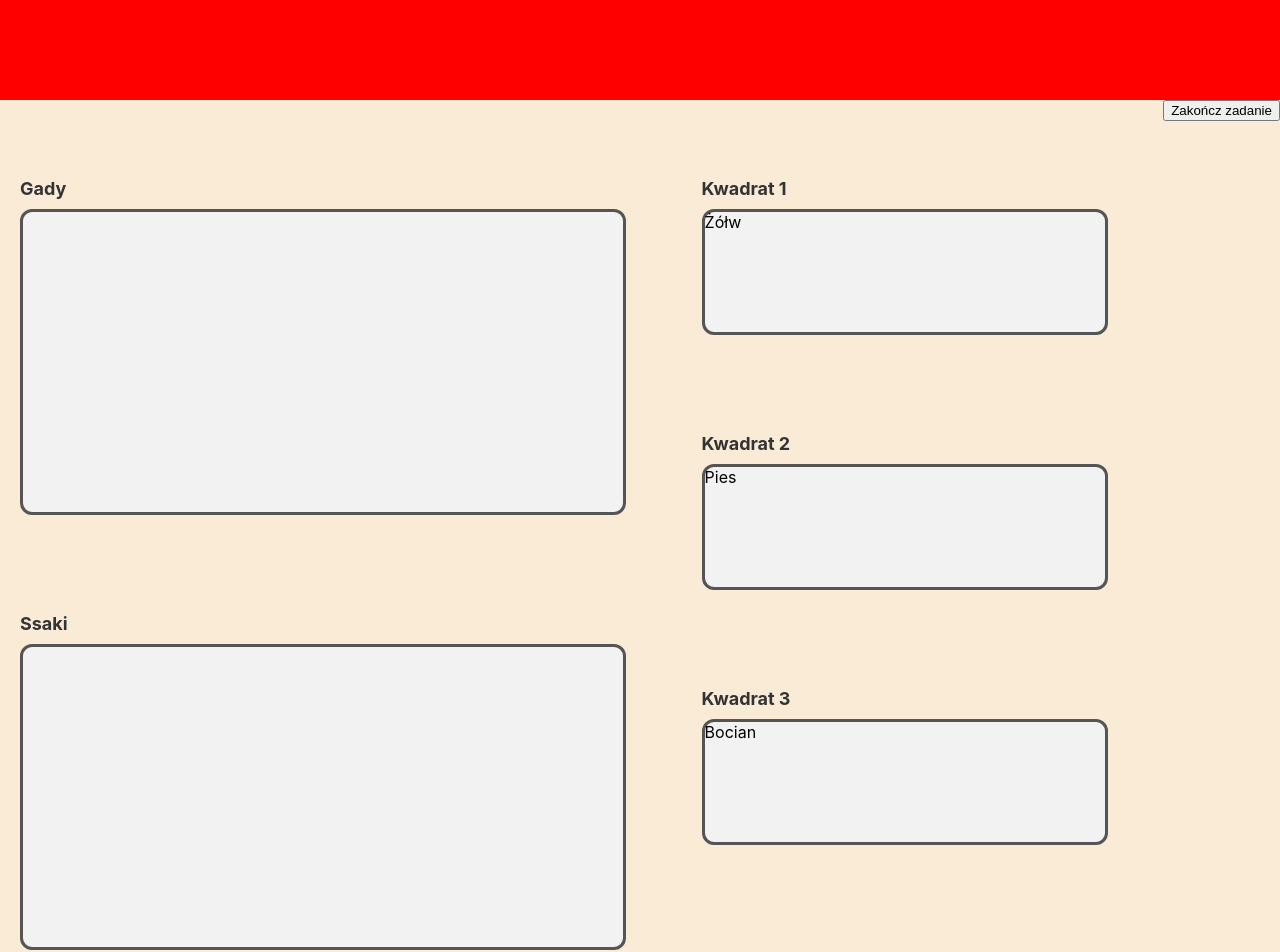
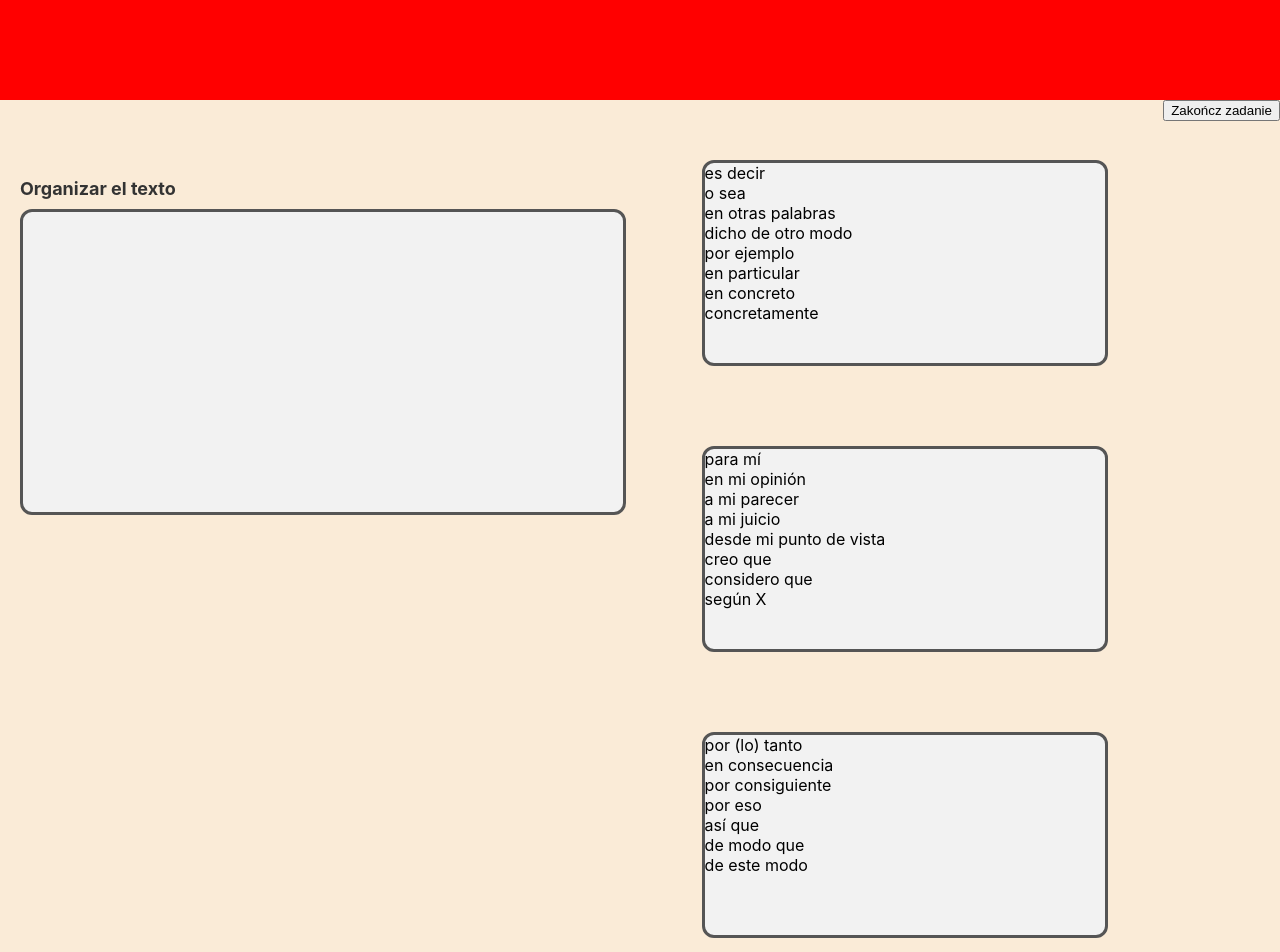
Before and after one commit to Corman11/AplikacjaHiszpa-skiFrontEND, a React (Create React App) app: page /TaskFrase in a window 1280 px wide. Shown: the top 952 px of the page. Built offline with nearby package versions, Linux system fonts and the light colour scheme.

Commit message:
Zmiany w zadaniu z Kwadratami2

```diff
--- a/public/index.html
+++ b/public/index.html
@@ -24,7 +24,7 @@
       work correctly both with client-side routing and a non-root public URL.
       Learn how to configure a non-root public URL by running `npm run build`.
     -->
-    <title>React App</title>
+    <title>Profe Beata</title>
   </head>
   <body>
     <noscript>You need to enable JavaScript to run this app.</noscript>
--- a/src/App.js
+++ b/src/App.js
@@ -43,11 +43,20 @@ function MainPage() {
         {cars.map(car => <li key={car}>{car}</li>)}
       </ul> */}
 
+      Parte I <br />
+       EJERCICIOS DE CONTECTORES TEXTUALES  <br />
+      Encuentra los conectores textuales para:
+
       <ul>
-      <Link to="/TaskFrase">Zadanie 1</Link>
+      <Link to="/TaskFrase">Organizar el texto</Link>
       </ul>
+
+      Parte II <br />
+      EJERCICIOS DE REDACCIÓN PARA EL EXAMEN DE SELECTIVIDAD - "PROGRAMA AMPLIADO" (matura rozszerzona)
+      1. Textos argumentativos <br />
+      A. Textos argumentativos tipo "Ventajas y desventajas"
       <ul>
-      <Link to="/TextCompletion">Zadanie 2</Link>
+      <Link to="/TextCompletion">zad1 – Uporządkowanie zgodnie z kolejnością</Link>
       </ul>
 
     </div>
@@ -67,6 +76,7 @@ function App() {
           {/* Zadanie 1*/}
           <Route path="TaskFrase" element={<TaskFrase />} />
 
+
            {/* Zadanie 2  */}
           <Route path="TextCompletion" element={<TextCompletion />} />
 
--- a/src/cssFiles/TaskFrase.css
+++ b/src/cssFiles/TaskFrase.css
@@ -8,8 +8,8 @@
 
 /* Podstawowy wygląd dużego kwadratu: rozmiar, kolor, ramka, zaokrąglenie */
 .box {
-  width: 600px;
-  height: 300px;
+  width: 200px;
+  height: 200px;
   background-color: #f2f2f2;
   border: 3px solid #555;
   border-radius: 12px;
@@ -25,7 +25,7 @@
 
 /* Tło całej strony */
 body {
-  background-color: antiquewhite;
+  background-color: yellow;
 }
 
 /* Główny wrapper do centrowania treści w pionie i poziomie */
@@ -66,7 +66,7 @@ body {
   display: flex;
   flex-direction: column; /* układ pionowy */
   align-items: flex-end;  /* ustawienie przy prawej krawędzi */
-  gap: 80px;              /* odstępy między klockami */
+  gap: 10px;              /* odstępy między klockami */
   margin-top: 40px;
   padding: 20px;
 }
@@ -75,7 +75,7 @@ body {
 /* Pojedynczy klocek odpowiedzi — wygląd */
 .boxAnswer {
   width: 150px;
-  height: 75px;           /* mniejsza wysokość niż duży kwadrat */
+  height: 150px;           /* mniejsza wysokość niż duży kwadrat */
   text-decoration-color: #333;
   background-color: #f2f2f2;
   border: 3px solid #555;
@@ -93,7 +93,7 @@ body {
 /* Powtórzony styl boxAnswer — właściwie niepotrzebny, ale nie szkodzi */
 .boxAnswer {
   width: 150px;
-  height: 75px;
+  height: 200px;
   background-color: #f2f2f2;
   border: 3px solid #555;
   border-radius: 12px;
@@ -107,6 +107,11 @@ body {
   cursor: pointer;
 }
 
+.boxAnswer correct{
+
+  border: 3px solid green;
+}
+
 /* Układ dwóch kolumn: lewa i prawa, w jednym rzędzie */
 .layout {
   display: flex;              /* ustaw obie kolumny obok siebie */
--- /dev/null
+++ b/src/pages/QuestionsData.js
@@ -0,0 +1,148 @@
+export const questionsData = [
+  {
+    id: "turtle",
+    content: (
+      <>
+        antes que nada <br />
+        en primer/segundo lugar <br />
+        por un lado <br />
+        por otro lado <br />
+        por último <br />
+        en resumen <br />
+        en suma <br />
+        en conclusión <br />
+        para concluir
+      </>
+    ),
+  },
+  {
+    id: "dog",
+    content: (
+      <>
+        además <br />
+        asimismo <br />
+        también <br />
+        tampoco <br />
+        igualmente <br />
+        al mismo tiempo <br />
+        así como
+      </>
+    ),
+  },
+  {
+    id: "bocian",
+    content: (
+      <>
+        porque <br />
+        puesto que <br />
+        dado que <br />
+        ya que <br />
+        debido a que <br />
+        a causa de <br />
+        pues <br />
+        como
+      </>
+    ),
+  },
+   {
+    id: "afirmar",
+    content: (
+      <>
+        en realidad <br />
+        verdaderamente <br />
+        ciertamente <br />
+        efectivamente <br />
+        desde luego <br />
+        de hecho <br />
+        sin duda
+      </>
+    ),
+  },
+  {
+    id: "introducir_una_opinion",
+    content: (
+      <>
+        para mí <br />
+        en mi opinión <br />
+        a mi parecer <br />
+        a mi juicio <br />
+        desde mi punto de vista <br />
+        creo que <br />
+        considero que <br />
+        según X
+      </>
+    ),
+  },
+  {
+  id: "introducir_un_tema",
+    content: (
+      <>
+        en cuanto a <br />
+        en relación con <br />
+        con respecto a <br />
+        por lo que se refiere a
+      </>
+    ),
+  },
+  {
+    id: "oponer_ideas",
+    content: (
+      <>
+        pero <br />
+        sino (que) <br />
+        sin embargo <br />
+        no obstante <br />
+        en cambio <br />
+        mientras que <br />
+        aun así <br />
+        aunque <br />
+        a pesar de que
+      </>
+    ),
+  },
+  {
+    id: "indicar_consecuencia",
+    content: (
+      <>
+        por (lo) tanto <br />
+        en consecuencia <br />
+        por consiguiente <br />
+        por eso <br />
+        así que <br />
+        de modo que <br />
+        de este modo
+      </>
+    ),
+  },
+  {
+    id: "expresar_duda_o_probabilidad",
+    content: (
+      <>
+        quizás <br />
+        tal vez <br />
+        a lo mejor <br />
+        probablemente <br />
+        posiblemente <br />
+        seguramente <br />
+        es posible que <br />
+        es probable que <br />
+        puede que
+      </>
+    ),
+  },
+  {
+    id: "explicar_y_ejemplificar",
+    content: (
+      <>
+        es decir <br />
+        o sea <br />
+        en otras palabras <br />
+        dicho de otro modo <br />
+        por ejemplo <br />
+        en particular <br />
+        en concreto <br />
+        concretamente
+      </>
+    ),
+  }
+];
--- a/src/pages/TaskFrase.js
+++ b/src/pages/TaskFrase.js
@@ -2,34 +2,15 @@ import '../App.css';
 import '../cssFiles/style.css'
 import '../cssFiles/TaskFrase.css'
 
+import {questionsData} from "./QuestionsData.js"
+
 
 import Draggable, {DraggableCore} from 'react-draggable'; // Both at the same time
 
-import { useEffect, useRef ,useState} from "react";
+import { useMemo, useEffect, useRef ,useState, createRef } from "react";
 
+import React from 'react'
 
-
-//Tymczasowy plik w stylu JSON do testów
- const exersizeMap = [{
-    id : 0,
-    question : "żółw",
-    answer : "gady"
-  },
-  {
-    id : 1,
-    question : "sowa",
-    answer : "ptaki"
-
-
-  },
-  {
-    id : 2,
-    question : "pies",
-    answer : "ssaki"
-
-
-  }
-  ]
 
 function isQuestionInsideAnswer(answerRef, questionRef) {
   if (!answerRef.current || !questionRef.current) return false;
@@ -45,73 +26,95 @@ function isQuestionInsideAnswer(answerRef, questionRef) {
   );
 }
 
+
+
+
+
+
 function TaskFrase() {
-  const boxGadyRef = useRef(null);
-  const boxSsakiRef = useRef(null);
-  const boxPtakiRef = useRef(null);
 
-  const turtleRef = useRef(null);
-  const dogRef = useRef(null);
-  const bocianRef = useRef(null);
+
+  const questionRefs = useRef({});
+  const answerRefs = useRef({
+  gady: React.createRef(),
+  ssaki: React.createRef(),
+  ptaki: React.createRef(),
+});
+
+  const shuffledBoxes = useMemo(() => {
+    return [...questionsData].sort(() => Math.random() - 0.5);
+  }, []);
+
+
+  const correctMap = {
+  turtle: "gady",
+
+  };
+  // const boxGadyRef = useRef(null);
+  // const boxSsakiRef = useRef(null);
+  // const boxPtakiRef = useRef(null);
+
+  // const turtleRef = useRef(null);
+  // const dogRef = useRef(null);
+  // const bocianRef = useRef(null);
 
   const [result, setResult] = useState(null);
 
+  // function checkTask() {
+  //   const correct =
+  //     isQuestionInsideAnswer(boxGadyRef, turtleRef) &&
+  //     isQuestionInsideAnswer(boxSsakiRef, dogRef) &&
+  //     isQuestionInsideAnswer(boxPtakiRef, bocianRef);
+
+  //   setResult(correct);
+  // }
+
+//Wersja 2
   function checkTask() {
-    const correct =
-      isQuestionInsideAnswer(boxGadyRef, turtleRef) &&
-      isQuestionInsideAnswer(boxSsakiRef, dogRef) &&
-      isQuestionInsideAnswer(boxPtakiRef, bocianRef);
+  const correct = Object.entries(correctMap).every(
+    ([questionId, answerId]) =>
+      isQuestionInsideAnswer(
+        answerRefs.current[answerId],
+        questionRefs.current[questionId]
+      )
+  );
 
   setResult(correct);
 }
 
+
   return (
     <>
       <div className="layout">
+
+         {/* ANSWERS */}
       <div className="container">
         <div className="boxWrapper">
-            <p className="label">Gady</p>
-            <div className="box" ref={boxGadyRef}></div>
-          </div>
-
-          <div className="boxWrapper">
-            <p className="label">Ssaki</p>
-            <div className="box" ref={boxSsakiRef}></div>
-          </div>
-
-          <div className="boxWrapper">
-            <p className="label">Ptaki</p>
-            <div className="box" ref={boxPtakiRef}></div>
+          <p className="label">Organizar el texto</p>
+          <div className="box" ref={answerRefs.current.gady} />
         </div>
       </div>
 
+      {/* QUESTIONS */}
       <div className="containerAnswer">
-          <div className="boxWrapper">
-            <p className="label">Kwadrat 1</p>
-            <Draggable nodeRef={turtleRef}>
-              <div className="boxAnswer" ref={turtleRef}>
-                Żółw
+        {shuffledBoxes.map((box) => {
+          if (!questionRefs.current[box.id]) {
+            questionRefs.current[box.id] = createRef();
+          }
+
+          return (
+            <div className="boxWrapper" key={box.id}>
+              <Draggable nodeRef={questionRefs.current[box.id]}>
+                <div
+                  className="boxAnswer"
+                  ref={questionRefs.current[box.id]}
+                >
+                  {box.content}
                 </div>
               </Draggable>
             </div>
-
-          <div className="boxWrapper">
-            <p className="label">Kwadrat 2</p>
-            <Draggable nodeRef={dogRef}>
-              <div className="boxAnswer" ref={dogRef}>
-                Pies
-              </div>
-            </Draggable>
-          </div>
-
-          <div className="boxWrapper">
-            <p className="label">Kwadrat 3</p>
-            <Draggable nodeRef={bocianRef}>
-              <div className="boxAnswer" ref={bocianRef}>
-                Bocian
-              </div>
-            </Draggable>
-          </div>
+          );
+        })}
       </div>
 
         <button onClick={checkTask}>Zakończ zadanie</button>
--- a/src/pages/TextCompletion.js
+++ b/src/pages/TextCompletion.js
@@ -132,6 +132,8 @@ function finishTask(){
     <>
       <div className="layout">
         <div className='layout-left'>
+                          <p>Texto argumentativo</p>
+
               <div className='box-text'>
                   <div className='layout-text'>
                   Las redes sociales forman parte esencial de la vida moderna, especialmente para los jóvenes. Mi tesis es que
```
Also changed, not shown: src/pages/TaskFrase2.js (added, +123 -0 lines). Lines whose indentation alone changed are shown as unchanged.
